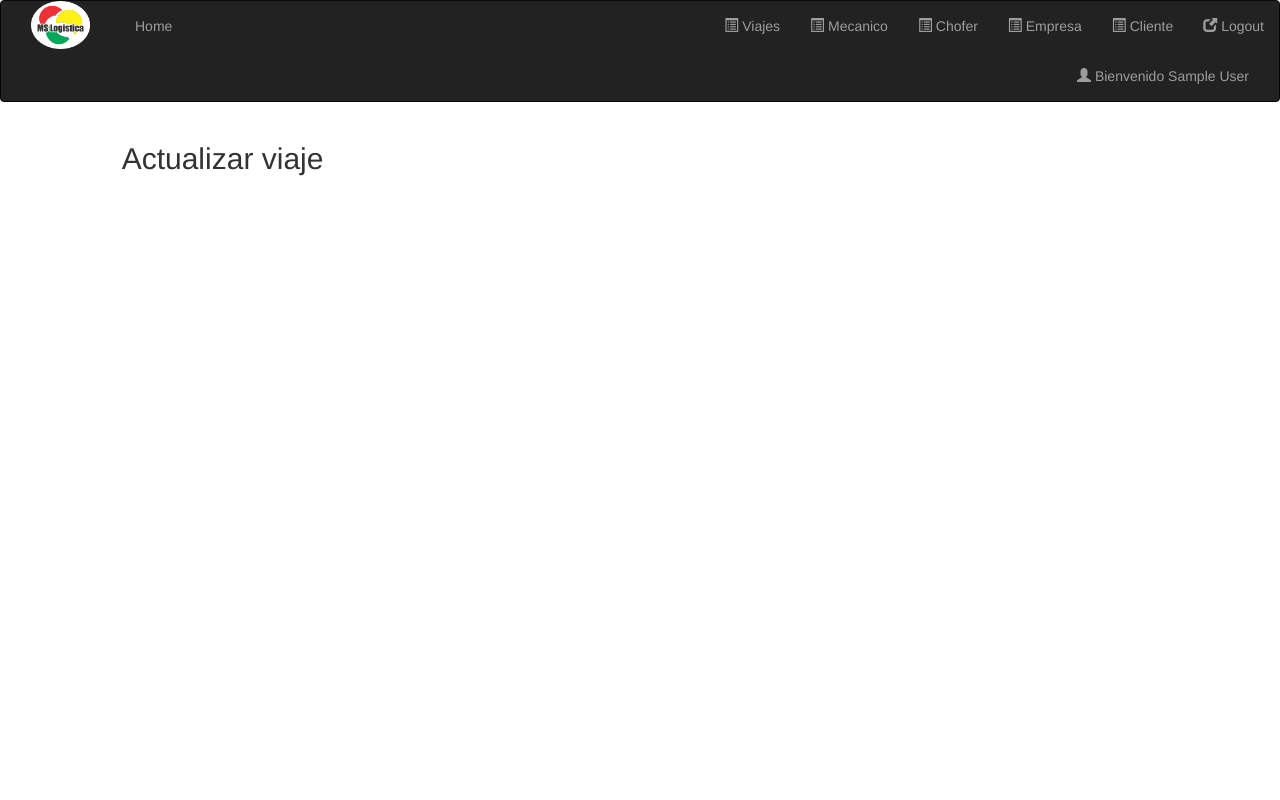
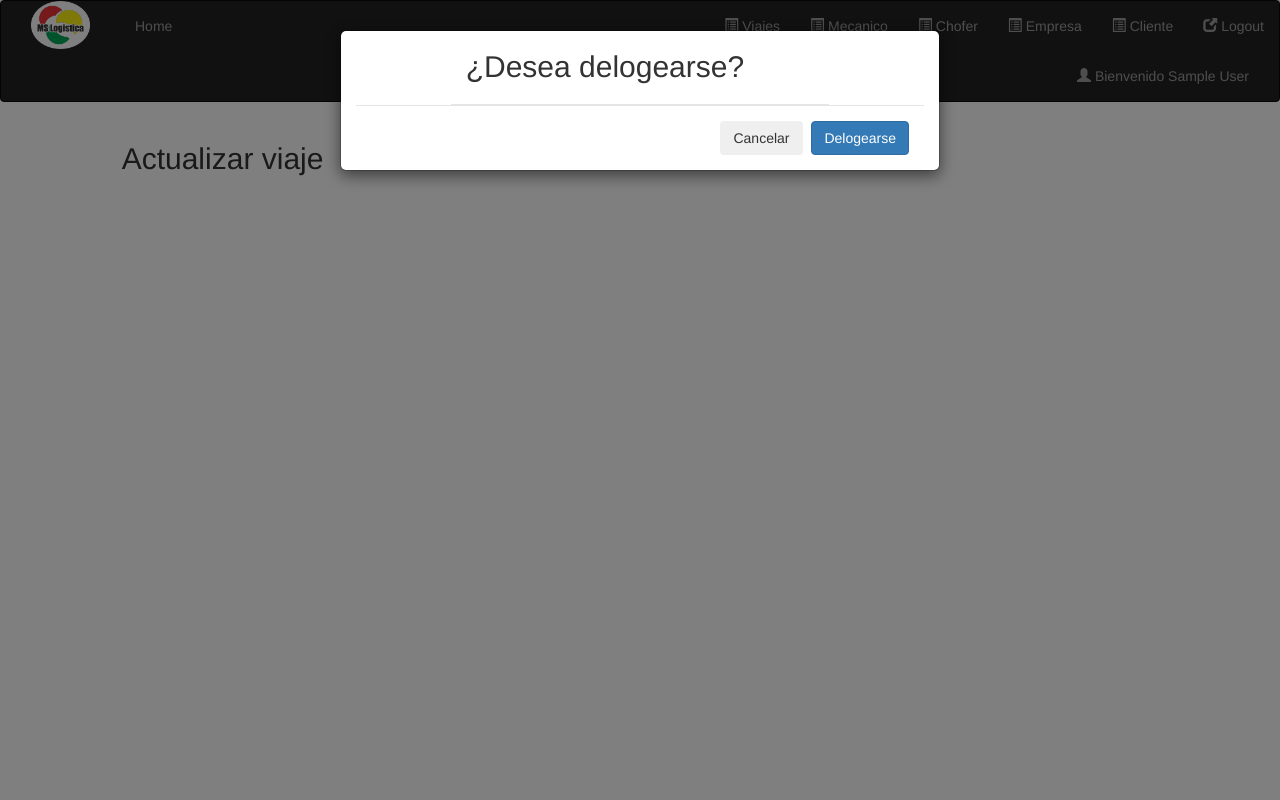
Before and after one commit to ProgramacionWebII/LogIkw, a PHP site: page /vistas/admin/modificarViaje.php in a window 1280 px wide, after a click on "Logout". Run offline with PHP 8.4, Linux system fonts and the light colour scheme; the visitor is signed in with stand-in values (Sample User, id 1); data that the repository does not hold is empty.

Commit message:
Agrego modal de Logout aa modificarViaje

```diff
--- a/vistas/admin/modificarViaje.php
+++ b/vistas/admin/modificarViaje.php
@@ -101,4 +101,24 @@
   		</form>";
 	}
    	?>
+
+ 	<!-- Modal logout-->
+	<form action="../../modelo/logout.php" method="POST">
+	<div class="modal fade" id="logout" tabindex="-1" role="dialog" aria-labelledby="exampleModalLabel" aria-hidden="true">
+	  <div class="modal-dialog" role="document">
+	    <div class="modal-content col-sm-12">
+	      <div class="modal-header col-sm-8 col-sm-offset-2">
+	        <h2 class="modal-title" id="exampleModalLabel">¿Desea delogearse?</h2>
+	        <button type="button" class="close" data-dismiss="modal" aria-label="Close">
+	        </button>
+		      </div>
+	      <div class="modal-footer col-sm-12">
+	        <input type="button" class="btn btn-secondary" data-dismiss="modal" value="Cancelar">
+	        <input type="submit" class="btn btn-primary" value="Delogearse">
+	      </div>
+	    </div>
+	  </div>
+	</div>
+	</form>
+
 </div>
```
